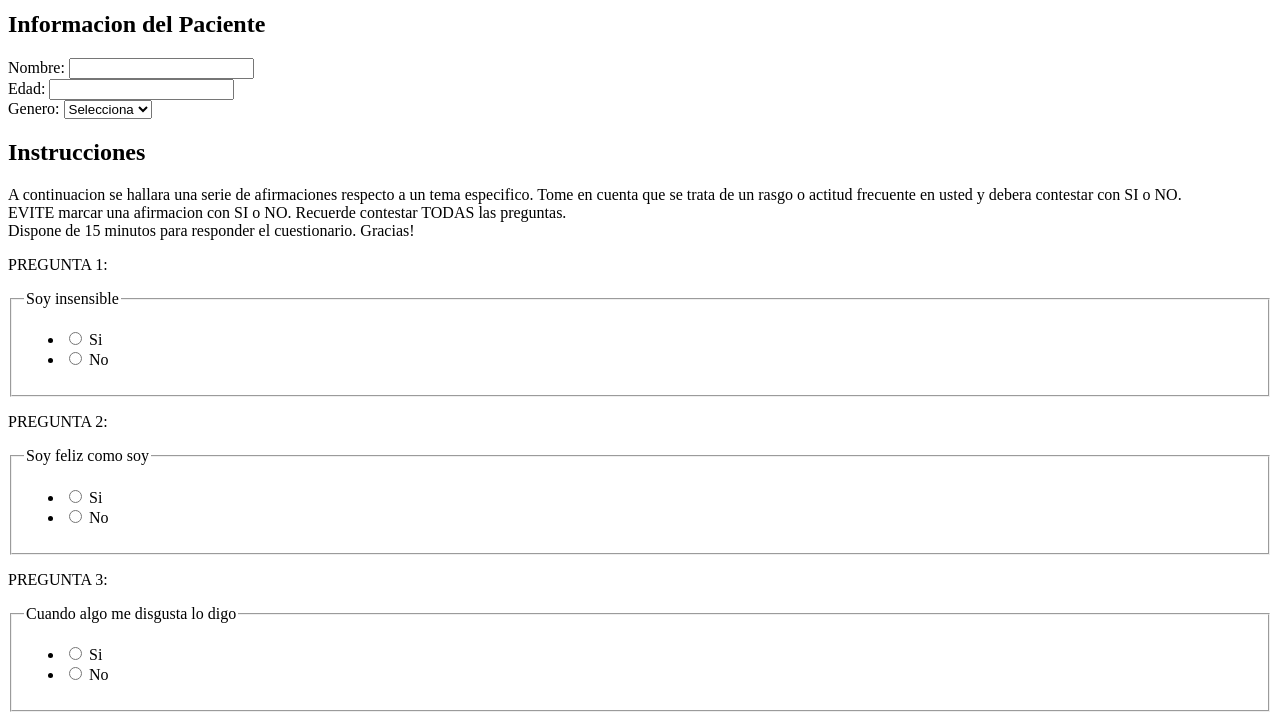
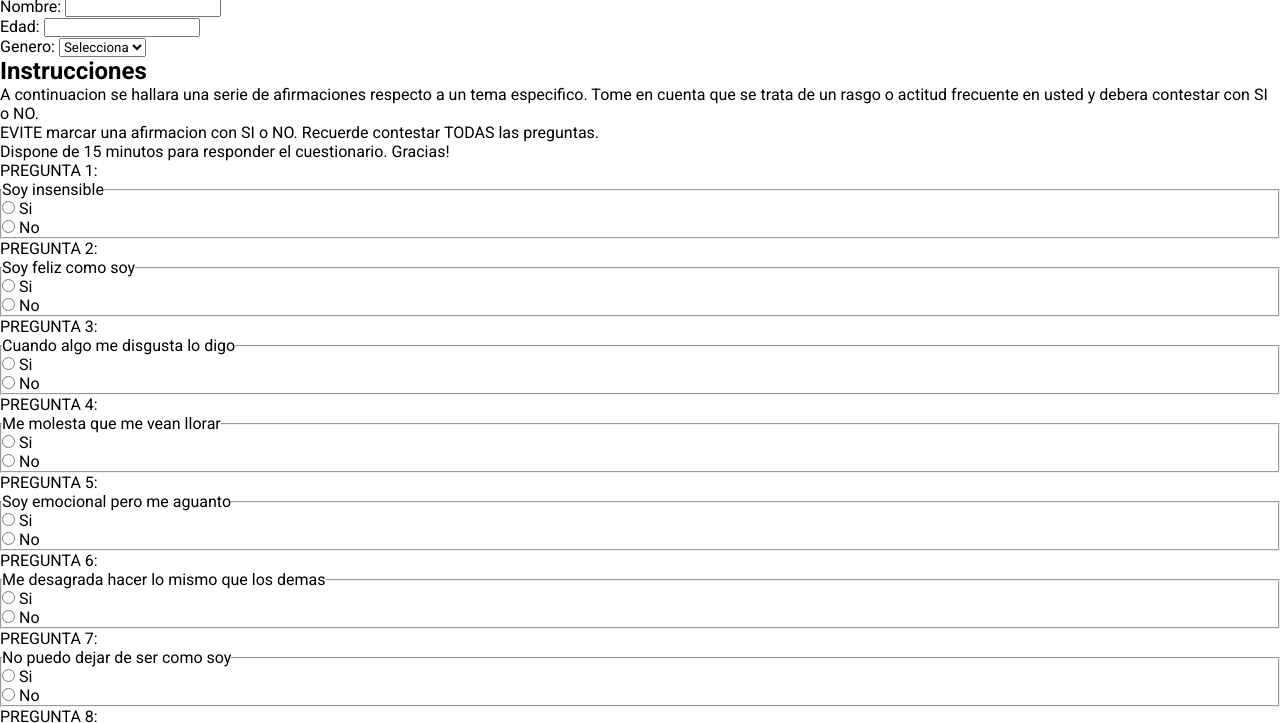
Before and after one commit to cuauh-cabrera/gestalt-test-app, a plain HTML site: page index.html in a window 1280 px wide. Shown: the part 69-792 px from the top of the page. Drawn offline with Linux system fonts and the light colour scheme.

Commit message:
Add styles.css

```diff
--- a/index.html
+++ b/index.html
@@ -5,6 +5,12 @@
     <meta charset="UTF-8">
     <meta http-equiv="X-UA-Compatible" content="IE=edge">
     <meta name="viewport" content="width=device-width, initial-scale=1.0">
+    <link rel="preconnect" href="https://fonts.googleapis.com">
+    <link rel="preconnect" href="https://fonts.gstatic.com" crossorigin>
+    <link href="https://fonts.googleapis.com/css2?family=Roboto:wght@100;300;400;500;700&display=swap" rel="stylesheet">
+    <link rel="stylesheet" href="https://use.fontawesome.com/releases/v5.8.2/css/all.css"
+        integrity="sha384-oS3vJWv+0UjzBfQzYUhtDYW+Pj2yciDJxpsK1OYPAYjqT085Qq/1cq5FLXAZQ7Ay" crossorigin="anonymous">
+    <link rel="stylesheet" href="./styles.css">
     <title>Test Psicodiagnóstico Gestalt de Salama</title>
 </head>
 
--- /dev/null
+++ b/styles.css
@@ -0,0 +1,27 @@
+/* CSS Reset */
+
+* {
+    margin: 0;
+    padding: 0;
+    box-sizing: border-box;
+    font-family: 'Roboto', sans-serif;
+}
+
+ul,
+ol {
+    list-style-type: none;
+    padding: 0;
+    margin: 0;
+}
+
+ul li,
+ol li {
+    text-decoration: none;
+    list-style: none;
+}
+
+ul a,
+ol a {
+    text-decoration: none;
+    color: black;
+}
```
